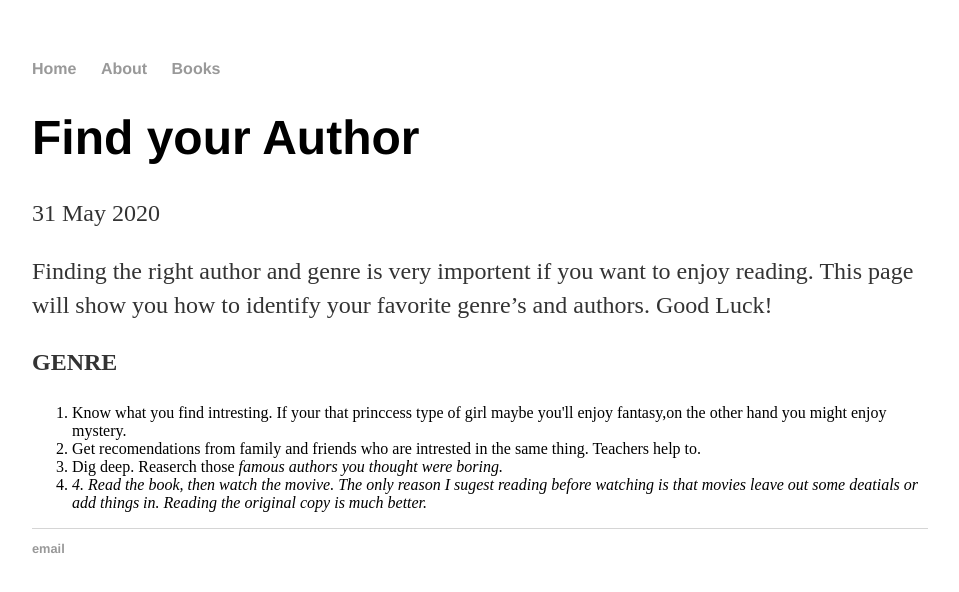
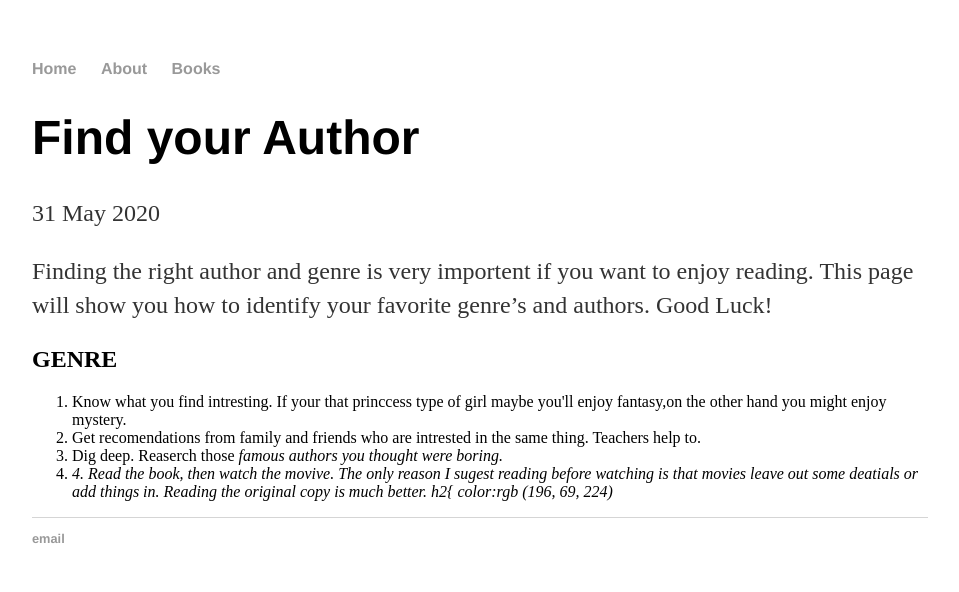
Before and after one commit to meerkatbhat/meerkatbhat, a Jekyll site: the page built from _posts/2020-05-31-Find your Author.md, in a window 1280 px wide. Shown: the top 592 px of the page, without its empty margins (160-1119 px from the left). Built offline with Jekyll 4.4.1, drawn with Linux system fonts in a browser that asks for light colours.

Commit message:
Update 2020-05-31-Find your Author.md

```diff
--- a/_posts/2020-05-31-Find your Author.md
+++ b/_posts/2020-05-31-Find your Author.md
@@ -7,7 +7,7 @@
 Finding the right author and genre is very importent if you want to enjoy reading.
 This page will show you how to identify your favorite genre's and authors. Good Luck!
 
-<strong>GENRE</strong>
+<h2> <strong>GENRE</strong> </h2>
 <ol>
   <li>Know what you find intresting.
 If your that princcess type of girl maybe you'll enjoy
@@ -21,3 +21,6 @@
 The only reason I sugest reading before watching
 is that movies leave out some deatials or add things
 in. Reading the original copy is much better.
+
+    h2{
+    color:rgb (196, 69, 224)
```
